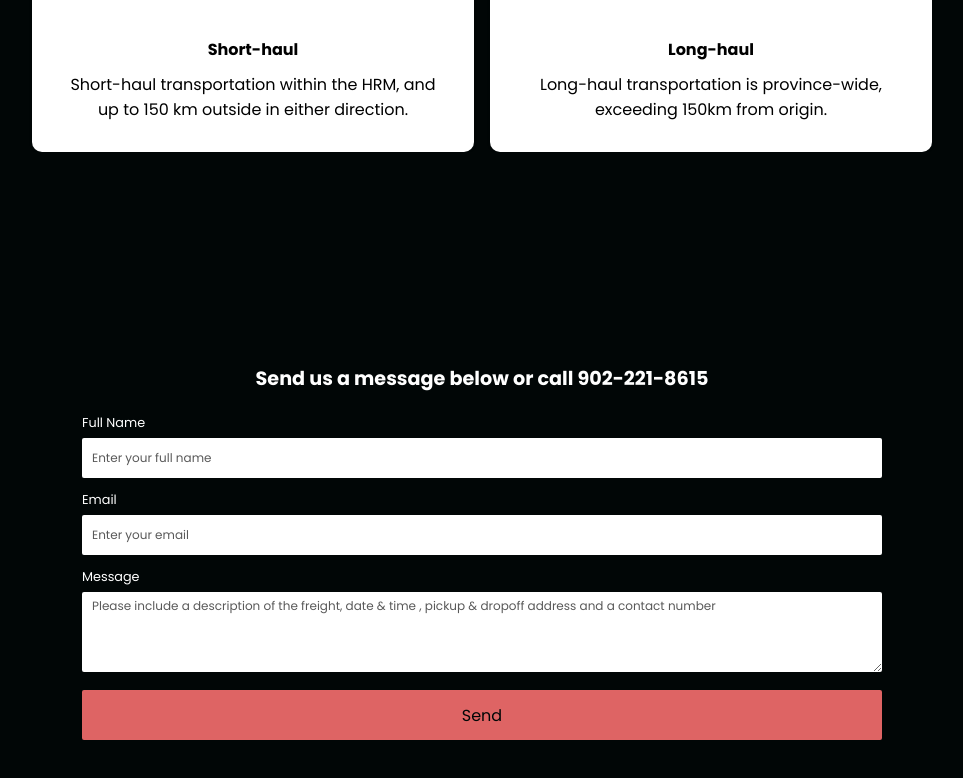
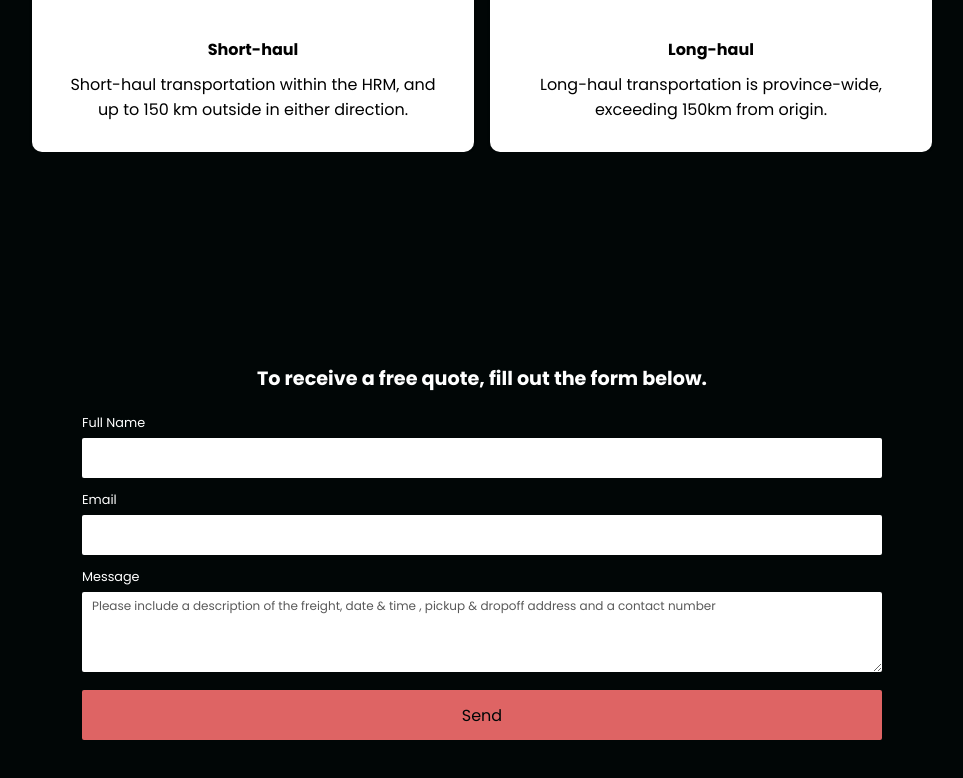
Before and after one commit to reyncode/moving-co, a React (Create React App) app: page / in a window 1280 px wide. Shown: the part 3110-3888 px from the top of the page, without its empty margins (158-1121 px from the left). Built offline with nearby package versions, Linux system fonts and the light colour scheme.

Commit message:
removing placeholder values in form

```diff
--- a/src/components/Form/FormSignup.js
+++ b/src/components/Form/FormSignup.js
@@ -14,7 +14,7 @@ const FormSignup = ({ submitForm }) => {
         <div className='form-content-right'>
             <form onSubmit={handleSubmit} className='form' noValidate>
                 <h1 className='contact-header'>
-                    Send us a message below or call 902-221-8615
+                    To receive a free quote, fill out the form below.
                 </h1>
                 <div className='form-inputs'>
                     <label className='form-label'>Full Name</label>
@@ -22,7 +22,6 @@ const FormSignup = ({ submitForm }) => {
                         className='form-input'
                         type='text'
                         name='username'
-                        placeholder='Enter your full name'
                         value={values.username}
                         onChange={handleChange}
                     />
@@ -34,7 +33,6 @@ const FormSignup = ({ submitForm }) => {
                         className='form-input'
                         type='text'
                         name='email'
-                        placeholder='Enter your email'
                         value={values.email}
                         onChange={handleChange}
                     />
```
